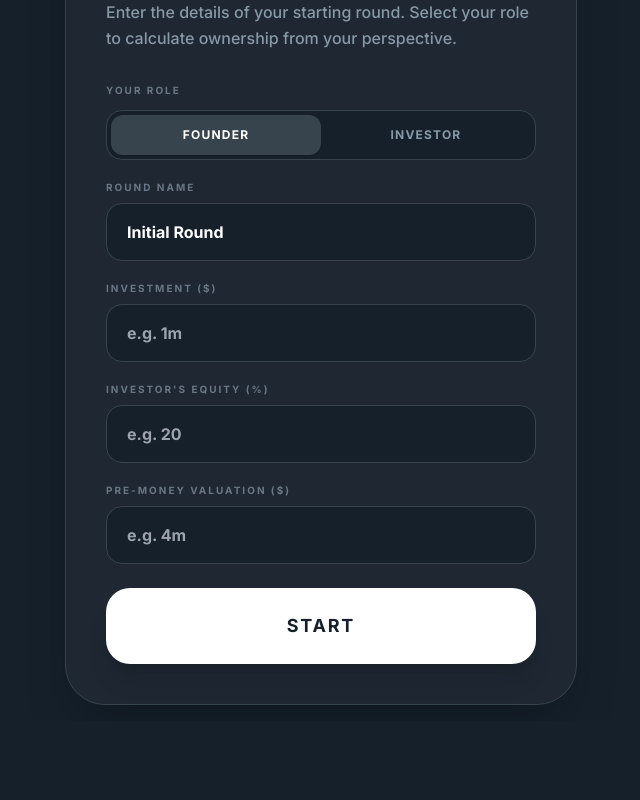
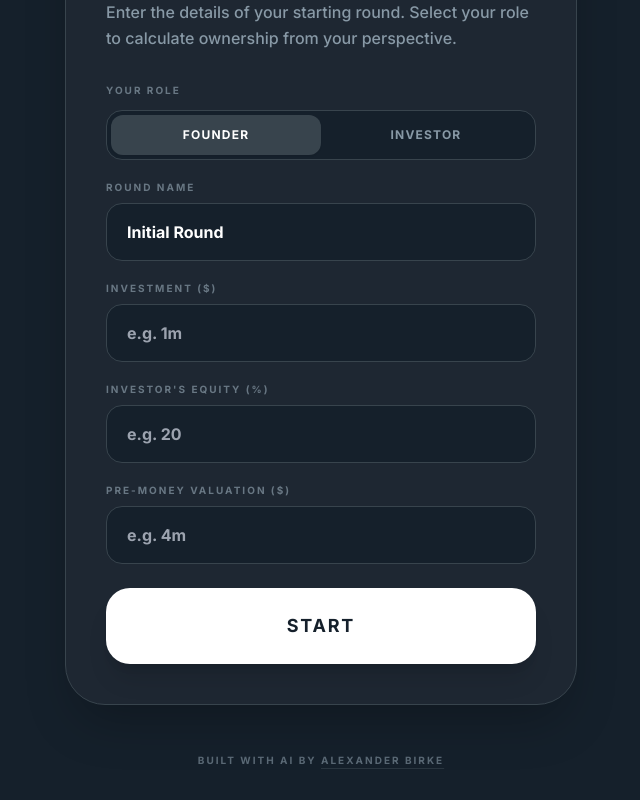
Before and after one commit to birkeal/openval, a React (Vite) app: page / in a window 1280 px wide. Shown: the part 225-1025 px from the top of the page, without its empty margins (319-959 px from the left). Before the commit the page ends 946 px from the top, so only its background shows below. Built offline with nearby package versions, Linux system fonts and the light colour scheme.

Commit message:
feat: Add AI-generated disclaimer and improve README
Adds a footer to the application displaying an AI-generated disclaimer and attribution. Also updates the README with a new banner image and improved local development instructions.

```diff
--- a/App.tsx
+++ b/App.tsx
@@ -219,9 +219,26 @@ const App: React.FC = () => {
     </button>
   );
 
+  const Disclaimer = () => (
+    <footer className="mt-auto py-8 text-center w-full">
+      <p className="text-[10px] font-black uppercase tracking-[0.2em] text-slate-400 dark:text-[#8899a6] opacity-60">
+        Built with AI by{' '}
+        <a
+          href="https://github.com/birkeal"
+          target="_blank"
+          rel="noopener noreferrer"
+          className="hover:text-blue-500 transition-colors underline underline-offset-4 decoration-slate-300 dark:decoration-[#38444d]"
+        >
+          Alexander Birke
+        </a>
+      </p>
+    </footer>
+  );
+
   if (!initialData) {
     return (
-      <div className={`min-h-screen flex items-center justify-center p-4 transition-all duration-300 ${isDarkMode ? 'bg-[#15202b]' : 'bg-slate-50'}`}>
+      <div className={`min-h-screen flex flex-col transition-all duration-300 ${isDarkMode ? 'bg-[#15202b]' : 'bg-slate-50'}`}>
+        <div className="flex-grow flex items-center justify-center p-4">
           <div className="max-w-lg w-full bg-white dark:bg-[#1e2732] rounded-[2.5rem] shadow-2xl p-10 transition-all border border-slate-100 dark:border-[#38444d]">
             <div className="flex justify-between items-start mb-8">
               <div className="flex flex-col">
@@ -356,11 +373,13 @@ const App: React.FC = () => {
             </form>
           </div>
         </div>
+        <Disclaimer />
+      </div>
     );
   }
 
   return (
-    <div className={`min-h-screen pb-24 transition-colors duration-300 ${isDarkMode ? 'dark bg-[#15202b] text-white' : 'bg-slate-50 text-slate-900'}`}>
+    <div className={`min-h-screen transition-colors duration-300 flex flex-col ${isDarkMode ? 'dark bg-[#15202b] text-white' : 'bg-slate-50 text-slate-900'}`}>
       <header className="sticky top-0 z-10 bg-white/80 dark:bg-[#1e2732]/80 backdrop-blur-md border-b border-slate-200 dark:border-[#38444d] px-4 py-4">
         <div className="max-w-4xl mx-auto flex justify-between items-center">
           <div className="flex flex-col">
@@ -373,7 +392,7 @@ const App: React.FC = () => {
         </div>
       </header>
 
-      <main className="max-w-4xl mx-auto px-4 py-6 space-y-6">
+      <main className="max-w-4xl mx-auto px-4 py-6 space-y-6 flex-grow pb-32">
         <div className="grid grid-cols-2 md:grid-cols-3 gap-4">
           <div className="bg-white dark:bg-[#1e2732] p-5 rounded-3xl shadow-sm border border-slate-100 dark:border-[#38444d]">
             <p className="text-xs font-semibold opacity-50 mb-1 uppercase tracking-wider dark:text-[#8899a6]">Stake Value ({userRole})</p>
@@ -484,6 +503,8 @@ const App: React.FC = () => {
           </div>
         </div>
       </main>
+
+      <Disclaimer />
 
       <div className="fixed bottom-0 left-0 right-0 p-4 bg-gradient-to-t from-white dark:from-[#15202b] via-white/95 dark:via-[#15202b]/95 to-transparent">
         <div className="max-w-4xl mx-auto">
--- a/index.html
+++ b/index.html
@@ -1,4 +1,3 @@
-
 <!DOCTYPE html>
 <html lang="en">
 <head>
```
Also changed, not shown: 2 other files (tests, documents, lock files or other folders). Lines whose indentation alone changed are shown as unchanged.
